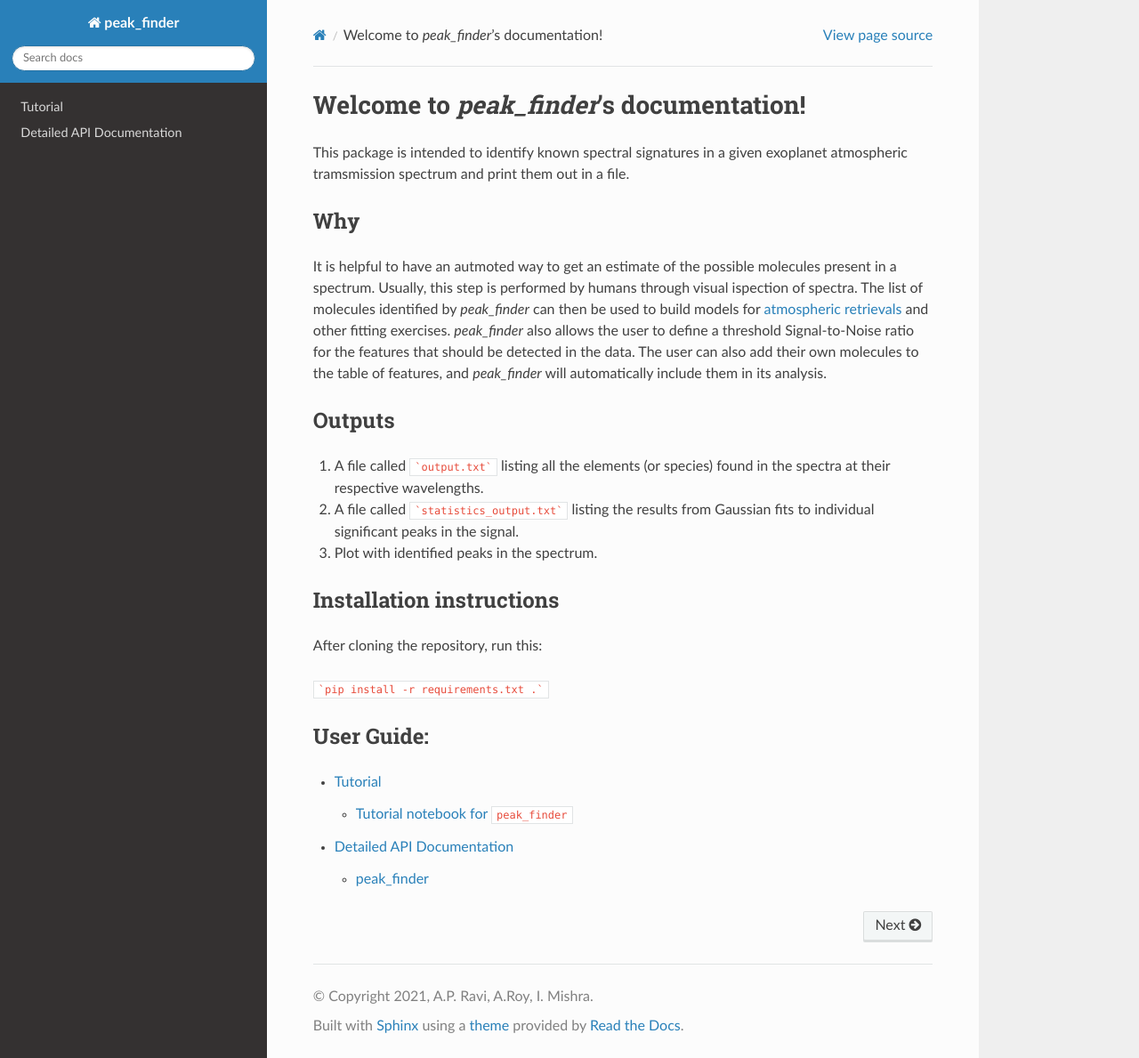
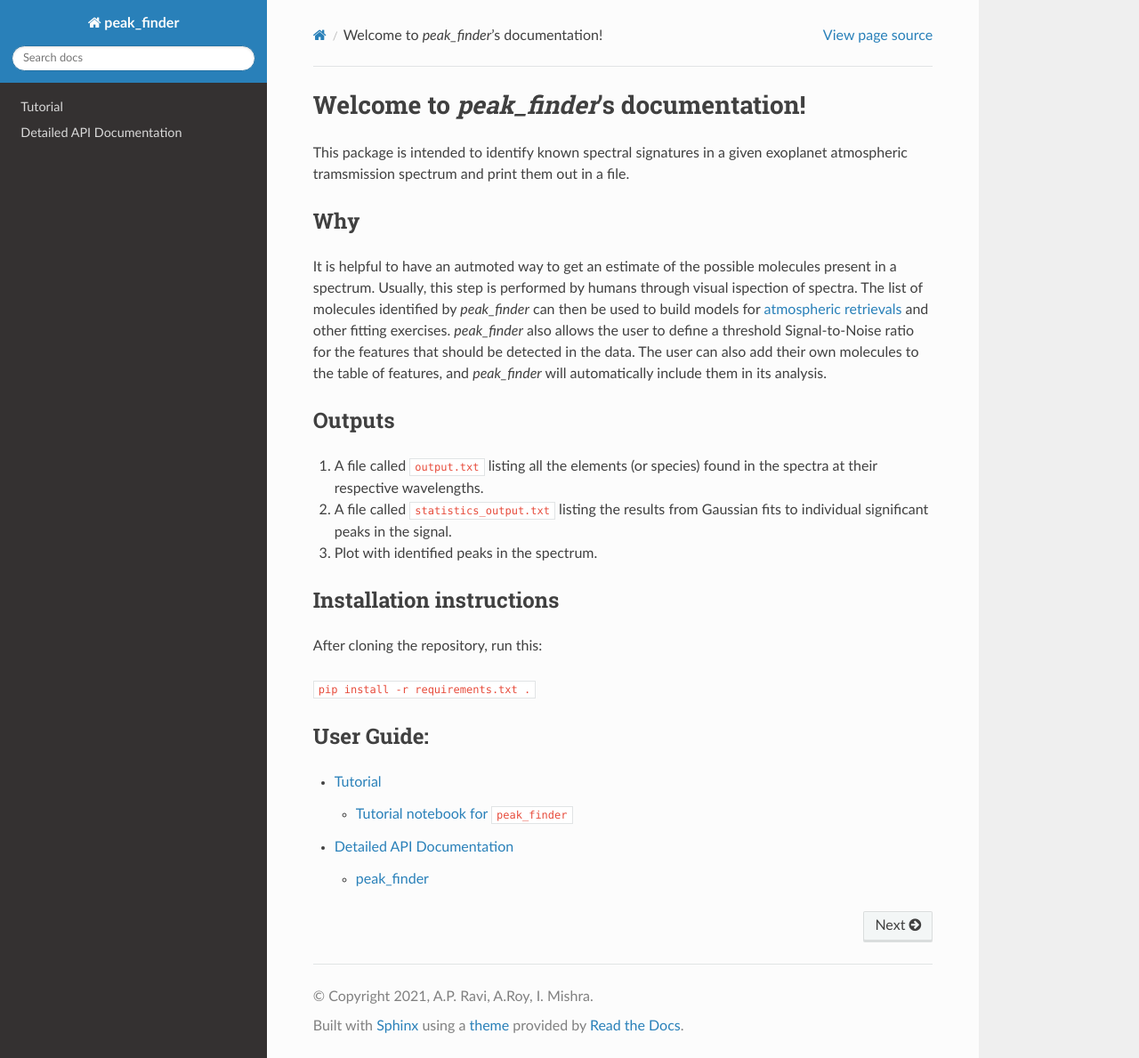
Before and after one commit to ankur2392roy/Peak_finder, a Sphinx documentation site: the page built from docs/index.rst, in a window 1280 px wide and 1189 px high. Shown: the whole window at 89% size. Built offline with Sphinx 7.4.7 and the Read the Docs theme 2.0.0, drawn with Linux system fonts in a browser that asks for light colours.

Commit message:
minor formatting changes

````diff
--- a/docs/index.rst
+++ b/docs/index.rst
@@ -18,8 +18,8 @@ will automatically include them in its analysis.
 Outputs
 +++++++
 
-1. A file called ```output.txt``` listing all the elements (or species) found in the spectra at their respective wavelengths.
-2. A file called ```statistics_output.txt``` listing the results from Gaussian fits to individual significant peaks in the signal.
+1. A file called ``output.txt`` listing all the elements (or species) found in the spectra at their respective wavelengths.
+2. A file called ``statistics_output.txt`` listing the results from Gaussian fits to individual significant peaks in the signal.
 3. Plot with identified peaks in the spectrum.
 
 Installation instructions
@@ -27,7 +27,7 @@ Installation instructions
 
 After cloning the repository, run this:
 
-```pip install -r requirements.txt .```
+``pip install -r requirements.txt .``
 
 
 User Guide:
````
